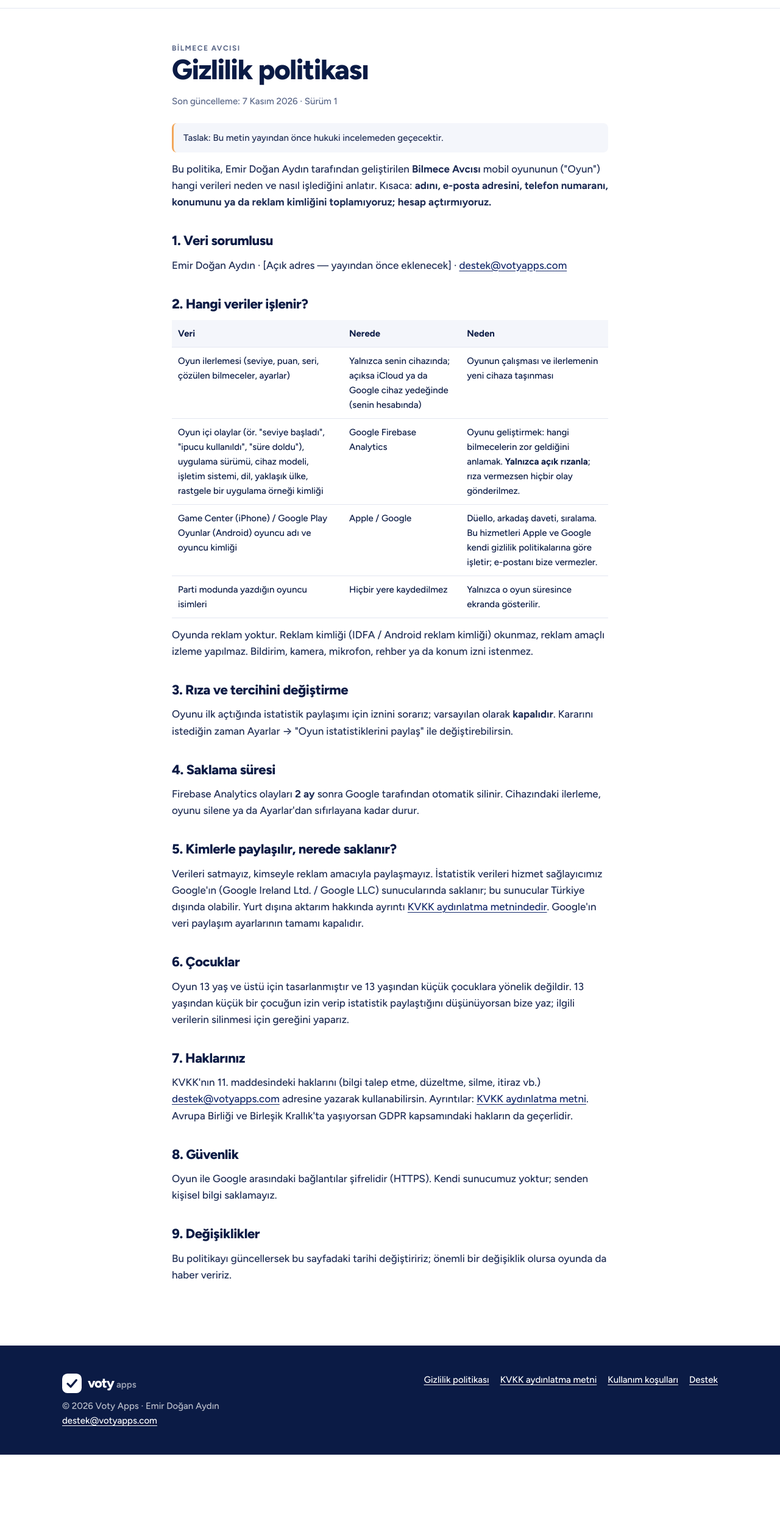
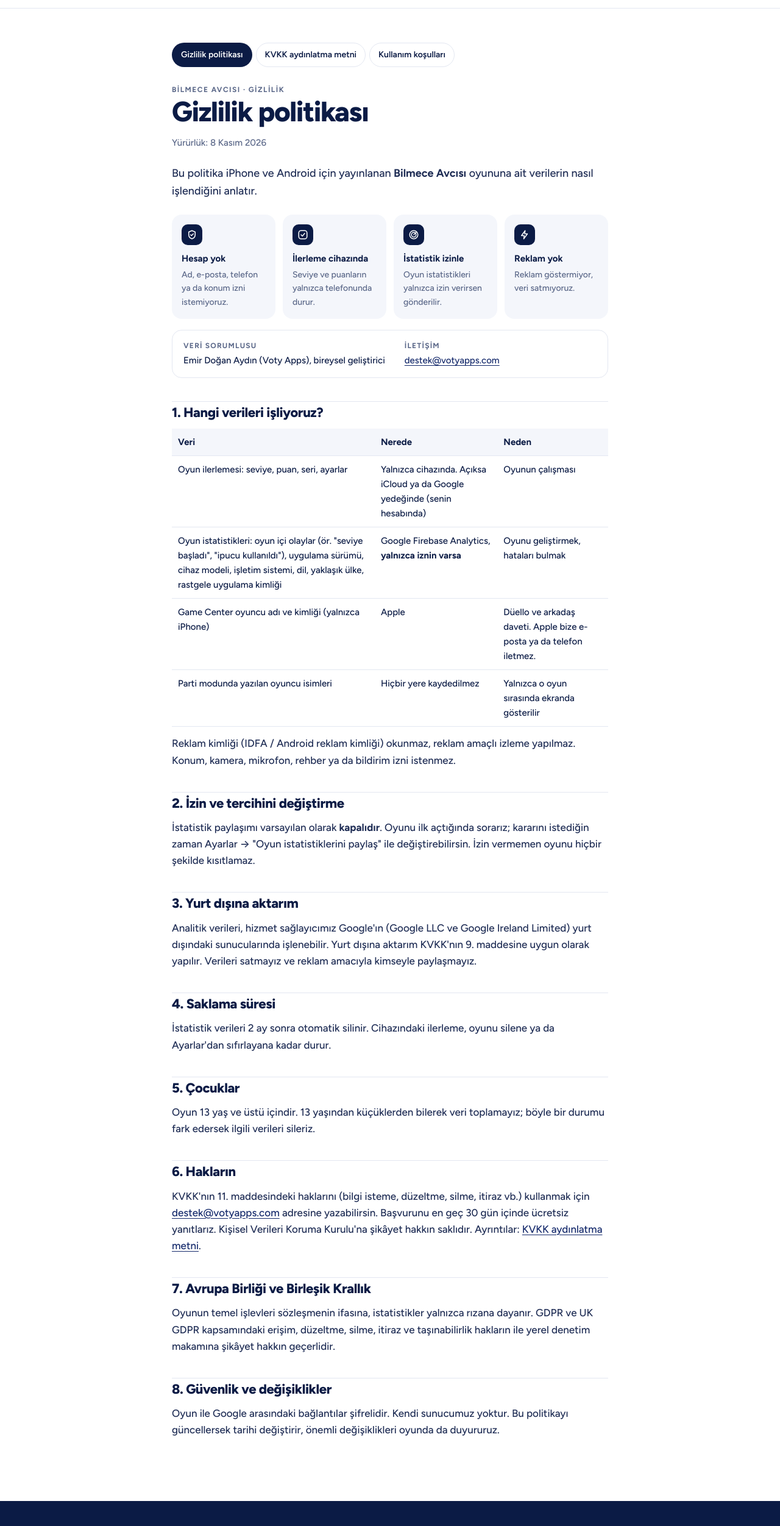
Before and after one commit to emirdoganaydin/votyapps-site, a plain HTML site: page bilmece-avcisi/gizlilik/index.html in a window 1280 px wide. Shown: the part 55-2558 px from the top of the page at 61% size. Before the commit the page ends 2441 px from the top, so only its background shows below. Drawn offline with Linux system fonts and the light colour scheme.

Commit message:
Hukuk sayfaları yenilendi: sade gizlilik, KVKK ve koşullar metinleri, yeni tasarım
Co-Authored-By: Claude Opus 5.5 <noreply@anthropic.com>
Claude-Session: https://claude.ai/code/session_01HYy3N9PZzLEg4pQCQQdKKe

```diff
--- a/assets/site.css
+++ b/assets/site.css
@@ -132,3 +132,28 @@ footer .brand { color: var(--white); margin-bottom: 8px; }
 .stats b { display: block; font-size: 30px; font-weight: 800; letter-spacing: -0.03em; }
 .stats span { color: var(--on-navy-muted); font-size: 15px; }
 @media (max-width: 820px) { .stats { grid-template-columns: minmax(0, 1fr); } .nav .hide-sm2 { display: none; } }
+
+/* Hukuk sayfaları */
+.doc-tabs { display: flex; gap: 6px; flex-wrap: wrap; margin-bottom: 28px; }
+.doc-tabs a { padding: 8px 14px; border-radius: 999px; border: 1px solid var(--line); color: var(--navy, #0b1b45); font-size: 14px; font-weight: 600; text-decoration: none; background: #fff; }
+.doc-tabs a[aria-current] { background: var(--navy, #0b1b45); color: #fff; border-color: transparent; }
+.doc .lead-doc { font-size: 18px; color: #1f2d55; margin: 4px 0 24px; }
+.summary { display: grid; grid-template-columns: repeat(auto-fit, minmax(160px, 1fr)); gap: 12px; margin: 8px 0 18px; }
+.summary > div { background: var(--soft-bg); border-radius: 16px; padding: 16px; }
+.summary .ico { display: inline-flex; width: 34px; height: 34px; border-radius: 10px; background: var(--navy, #0b1b45); align-items: center; justify-content: center; margin-bottom: 10px; }
+.summary .ico svg { width: 18px; height: 18px; fill: none; stroke: #fff; stroke-width: 2; stroke-linecap: round; stroke-linejoin: round; }
+.summary b { display: block; font-size: 15px; color: var(--navy, #0b1b45); }
+.summary p { margin: 4px 0 0; font-size: 14px; color: var(--muted); }
+.contact-card { display: flex; flex-wrap: wrap; gap: 10px 32px; border: 1px solid var(--line); border-radius: 16px; padding: 16px 18px; margin: 6px 0 8px; }
+.contact-card div { display: flex; flex-direction: column; font-size: 15px; }
+.contact-card b { font-size: 12px; letter-spacing: .1em; text-transform: uppercase; color: var(--muted); margin-bottom: 2px; }
+.doc h2 { padding-top: 6px; border-top: 1px solid var(--line); }
+.doc ul { padding-left: 20px; }
+.doc li { margin: 6px 0; }
+@media (max-width: 600px) {
+  .doc table, .doc tbody, .doc tr, .doc td { display: block; width: 100%; }
+  .doc tr:first-child { display: none; }
+  .doc tr { border: 1px solid var(--line); border-radius: 12px; margin: 10px 0; padding: 6px 4px; }
+  .doc td { border: 0; padding: 6px 10px; }
+  .doc td:first-child { font-weight: 700; color: var(--navy, #0b1b45); }
+}
--- a/bilmece-avcisi/gizlilik/index.html
+++ b/bilmece-avcisi/gizlilik/index.html
@@ -4,9 +4,9 @@
 <meta charset="utf-8">
 <meta name="viewport" content="width=device-width, initial-scale=1">
 <title>Gizlilik politikası — Bilmece Avcısı</title>
-<meta name="description" content="Bilmece Avcısı gizlilik politikası.">
+<meta name="description" content="Bilmece Avcısı gizlilik politikası: hangi verileri neden işlediğimiz.">
 <meta property="og:title" content="Gizlilik politikası — Bilmece Avcısı">
-<meta property="og:description" content="Bilmece Avcısı gizlilik politikası.">
+<meta property="og:description" content="Bilmece Avcısı gizlilik politikası: hangi verileri neden işlediğimiz.">
 <meta property="og:image" content="https://votyapps.com/assets/img/bilmece-avcisi-ikon.png">
 <link rel="icon" href="../../assets/img/favicon.png">
 <link rel="preconnect" href="https://fonts.googleapis.com"><link rel="preconnect" href="https://fonts.gstatic.com" crossorigin><link href="https://fonts.googleapis.com/css2?family=Figtree:wght@400;500;600;700;800&display=swap" rel="stylesheet">
@@ -20,46 +20,55 @@
 <main>
 
 <div class="doc">
-  <div class="label">Bilmece Avcısı</div>
+  <nav class="doc-tabs"><a href="../gizlilik/index.html" aria-current=page>Gizlilik politikası</a><a href="../kvkk/index.html">KVKK aydınlatma metni</a><a href="../kosullar/index.html">Kullanım koşulları</a></nav>
+
+  <div class="label">Bilmece Avcısı · Gizlilik</div>
   <h1>Gizlilik politikası</h1>
-  <div class="meta">Son güncelleme: 7 Kasım 2026 · Sürüm 1</div>
-  <p class="note">Taslak: Bu metin yayından önce hukuki incelemeden geçecektir.</p>
+  <div class="meta">Yürürlük: 8 Kasım 2026</div>
+  <p class="lead-doc">Bu politika iPhone ve Android için yayınlanan <b>Bilmece Avcısı</b> oyununa ait verilerin nasıl işlendiğini anlatır.</p>
 
-  <p>Bu politika, Emir Doğan Aydın tarafından geliştirilen <b>Bilmece Avcısı</b> mobil oyununun ("Oyun") hangi verileri neden ve nasıl işlediğini anlatır. Kısaca: <b>adını, e-posta adresini, telefon numaranı, konumunu ya da reklam kimliğini toplamıyoruz; hesap açtırmıyoruz.</b></p>
+  <div class="summary">
+    <div><span class="ico"><svg viewBox="0 0 24 24"><path d="M12 3 5 6v6c0 4.4 3 7.6 7 9 4-1.4 7-4.6 7-9V6l-7-3Z"/><path d="m9 12 2 2 4-4"/></svg></span><b>Hesap yok</b><p>Ad, e-posta, telefon ya da konum izni istemiyoruz.</p></div>
+    <div><span class="ico"><svg viewBox="0 0 24 24"><rect x="3" y="3" width="18" height="18" rx="5"/><path d="m8 12 3 3 5-6"/></svg></span><b>İlerleme cihazında</b><p>Seviye ve puanların yalnızca telefonunda durur.</p></div>
+    <div><span class="ico"><svg viewBox="0 0 24 24"><circle cx="12" cy="12" r="9"/><circle cx="12" cy="12" r="5"/><path d="M12 12 18 6"/></svg></span><b>İstatistik izinle</b><p>Oyun istatistikleri yalnızca izin verirsen gönderilir.</p></div>
+    <div><span class="ico"><svg viewBox="0 0 24 24"><path d="M13 3 5 14h6l-1 7 8-11h-6l1-7Z"/></svg></span><b>Reklam yok</b><p>Reklam göstermiyor, veri satmıyoruz.</p></div>
+  </div>
 
-  <h2>1. Veri sorumlusu</h2>
-  <p>Emir Doğan Aydın · [Açık adres — yayından önce eklenecek] · <a href="mailto:destek@votyapps.com">destek@votyapps.com</a></p>
+  <div class="contact-card">
+    <div><b>Veri sorumlusu</b><span>Emir Doğan Aydın (Voty Apps), bireysel geliştirici</span></div>
+    <div><b>İletişim</b><span><a href="mailto:destek@votyapps.com">destek@votyapps.com</a></span></div>
+  </div>
 
-  <h2>2. Hangi veriler işlenir?</h2>
+  <h2>1. Hangi verileri işliyoruz?</h2>
   <table>
     <tr><th>Veri</th><th>Nerede</th><th>Neden</th></tr>
-    <tr><td>Oyun ilerlemesi (seviye, puan, seri, çözülen bilmeceler, ayarlar)</td><td>Yalnızca senin cihazında; açıksa iCloud ya da Google cihaz yedeğinde (senin hesabında)</td><td>Oyunun çalışması ve ilerlemenin yeni cihaza taşınması</td></tr>
-    <tr><td>Oyun içi olaylar (ör. "seviye başladı", "ipucu kullanıldı", "süre doldu"), uygulama sürümü, cihaz modeli, işletim sistemi, dil, yaklaşık ülke, rastgele bir uygulama örneği kimliği</td><td>Google Firebase Analytics</td><td>Oyunu geliştirmek: hangi bilmecelerin zor geldiğini anlamak. <b>Yalnızca açık rızanla</b>; rıza vermezsen hiçbir olay gönderilmez.</td></tr>
-    <tr><td>Game Center (iPhone) / Google Play Oyunlar (Android) oyuncu adı ve oyuncu kimliği</td><td>Apple / Google</td><td>Düello, arkadaş daveti, sıralama. Bu hizmetleri Apple ve Google kendi gizlilik politikalarına göre işletir; e-postanı bize vermezler.</td></tr>
-    <tr><td>Parti modunda yazdığın oyuncu isimleri</td><td>Hiçbir yere kaydedilmez</td><td>Yalnızca o oyun süresince ekranda gösterilir.</td></tr>
+    <tr><td>Oyun ilerlemesi: seviye, puan, seri, ayarlar</td><td>Yalnızca cihazında. Açıksa iCloud ya da Google yedeğinde (senin hesabında)</td><td>Oyunun çalışması</td></tr>
+    <tr><td>Oyun istatistikleri: oyun içi olaylar (ör. "seviye başladı", "ipucu kullanıldı"), uygulama sürümü, cihaz modeli, işletim sistemi, dil, yaklaşık ülke, rastgele uygulama kimliği</td><td>Google Firebase Analytics, <b>yalnızca iznin varsa</b></td><td>Oyunu geliştirmek, hataları bulmak</td></tr>
+    <tr><td>Game Center oyuncu adı ve kimliği (yalnızca iPhone)</td><td>Apple</td><td>Düello ve arkadaş daveti. Apple bize e-posta ya da telefon iletmez.</td></tr>
+    <tr><td>Parti modunda yazılan oyuncu isimleri</td><td>Hiçbir yere kaydedilmez</td><td>Yalnızca o oyun sırasında ekranda gösterilir</td></tr>
   </table>
-  <p>Oyunda reklam yoktur. Reklam kimliği (IDFA / Android reklam kimliği) okunmaz, reklam amaçlı izleme yapılmaz. Bildirim, kamera, mikrofon, rehber ya da konum izni istenmez.</p>
+  <p>Reklam kimliği (IDFA / Android reklam kimliği) okunmaz, reklam amaçlı izleme yapılmaz. Konum, kamera, mikrofon, rehber ya da bildirim izni istenmez.</p>
 
-  <h2>3. Rıza ve tercihini değiştirme</h2>
-  <p>Oyunu ilk açtığında istatistik paylaşımı için iznini sorarız; varsayılan olarak <b>kapalıdır</b>. Kararını istediğin zaman Ayarlar → "Oyun istatistiklerini paylaş" ile değiştirebilirsin.</p>
+  <h2>2. İzin ve tercihini değiştirme</h2>
+  <p>İstatistik paylaşımı varsayılan olarak <b>kapalıdır</b>. Oyunu ilk açtığında sorarız; kararını istediğin zaman Ayarlar → "Oyun istatistiklerini paylaş" ile değiştirebilirsin. İzin vermemen oyunu hiçbir şekilde kısıtlamaz.</p>
+
+  <h2>3. Yurt dışına aktarım</h2>
+  <p>Analitik verileri, hizmet sağlayıcımız Google'ın (Google LLC ve Google Ireland Limited) yurt dışındaki sunucularında işlenebilir. Yurt dışına aktarım KVKK'nın 9. maddesine uygun olarak yapılır. Verileri satmayız ve reklam amacıyla kimseyle paylaşmayız.</p>
 
   <h2>4. Saklama süresi</h2>
-  <p>Firebase Analytics olayları <b>2 ay</b> sonra Google tarafından otomatik silinir. Cihazındaki ilerleme, oyunu silene ya da Ayarlar'dan sıfırlayana kadar durur.</p>
+  <p>İstatistik verileri 2 ay sonra otomatik silinir. Cihazındaki ilerleme, oyunu silene ya da Ayarlar'dan sıfırlayana kadar durur.</p>
 
-  <h2>5. Kimlerle paylaşılır, nerede saklanır?</h2>
-  <p>Verileri satmayız, kimseyle reklam amacıyla paylaşmayız. İstatistik verileri hizmet sağlayıcımız Google'ın (Google Ireland Ltd. / Google LLC) sunucularında saklanır; bu sunucular Türkiye dışında olabilir. Yurt dışına aktarım hakkında ayrıntı <a href="../kvkk/index.html">KVKK aydınlatma metnindedir</a>. Google'ın veri paylaşım ayarlarının tamamı kapalıdır.</p>
+  <h2>5. Çocuklar</h2>
+  <p>Oyun 13 yaş ve üstü içindir. 13 yaşından küçüklerden bilerek veri toplamayız; böyle bir durumu fark edersek ilgili verileri sileriz.</p>
 
-  <h2>6. Çocuklar</h2>
-  <p>Oyun 13 yaş ve üstü için tasarlanmıştır ve 13 yaşından küçük çocuklara yönelik değildir. 13 yaşından küçük bir çocuğun izin verip istatistik paylaştığını düşünüyorsan bize yaz; ilgili verilerin silinmesi için gereğini yaparız.</p>
+  <h2>6. Hakların</h2>
+  <p>KVKK'nın 11. maddesindeki haklarını (bilgi isteme, düzeltme, silme, itiraz vb.) kullanmak için <a href="mailto:destek@votyapps.com">destek@votyapps.com</a> adresine yazabilirsin. Başvurunu en geç 30 gün içinde ücretsiz yanıtlarız. Kişisel Verileri Koruma Kurulu'na şikâyet hakkın saklıdır. Ayrıntılar: <a href="../kvkk/index.html">KVKK aydınlatma metni</a>.</p>
 
-  <h2>7. Haklarınız</h2>
-  <p>KVKK'nın 11. maddesindeki haklarını (bilgi talep etme, düzeltme, silme, itiraz vb.) <a href="mailto:destek@votyapps.com">destek@votyapps.com</a> adresine yazarak kullanabilirsin. Ayrıntılar: <a href="../kvkk/index.html">KVKK aydınlatma metni</a>. Avrupa Birliği ve Birleşik Krallık'ta yaşıyorsan GDPR kapsamındaki hakların da geçerlidir.</p>
+  <h2>7. Avrupa Birliği ve Birleşik Krallık</h2>
+  <p>Oyunun temel işlevleri sözleşmenin ifasına, istatistikler yalnızca rızana dayanır. GDPR ve UK GDPR kapsamındaki erişim, düzeltme, silme, itiraz ve taşınabilirlik hakların ile yerel denetim makamına şikâyet hakkın geçerlidir.</p>
 
-  <h2>8. Güvenlik</h2>
-  <p>Oyun ile Google arasındaki bağlantılar şifrelidir (HTTPS). Kendi sunucumuz yoktur; senden kişisel bilgi saklamayız.</p>
-
-  <h2>9. Değişiklikler</h2>
-  <p>Bu politikayı güncellersek bu sayfadaki tarihi değiştiririz; önemli bir değişiklik olursa oyunda da haber veririz.</p>
+  <h2>8. Güvenlik ve değişiklikler</h2>
+  <p>Oyun ile Google arasındaki bağlantılar şifrelidir. Kendi sunucumuz yoktur. Bu politikayı güncellersek tarihi değiştirir, önemli değişiklikleri oyunda da duyururuz.</p>
 </div>
 
 </main>
```
Also changed, not shown: bilmece-avcisi/kosullar/index.html (+27 -15 lines), bilmece-avcisi/kvkk/index.html (+35 -19 lines).
